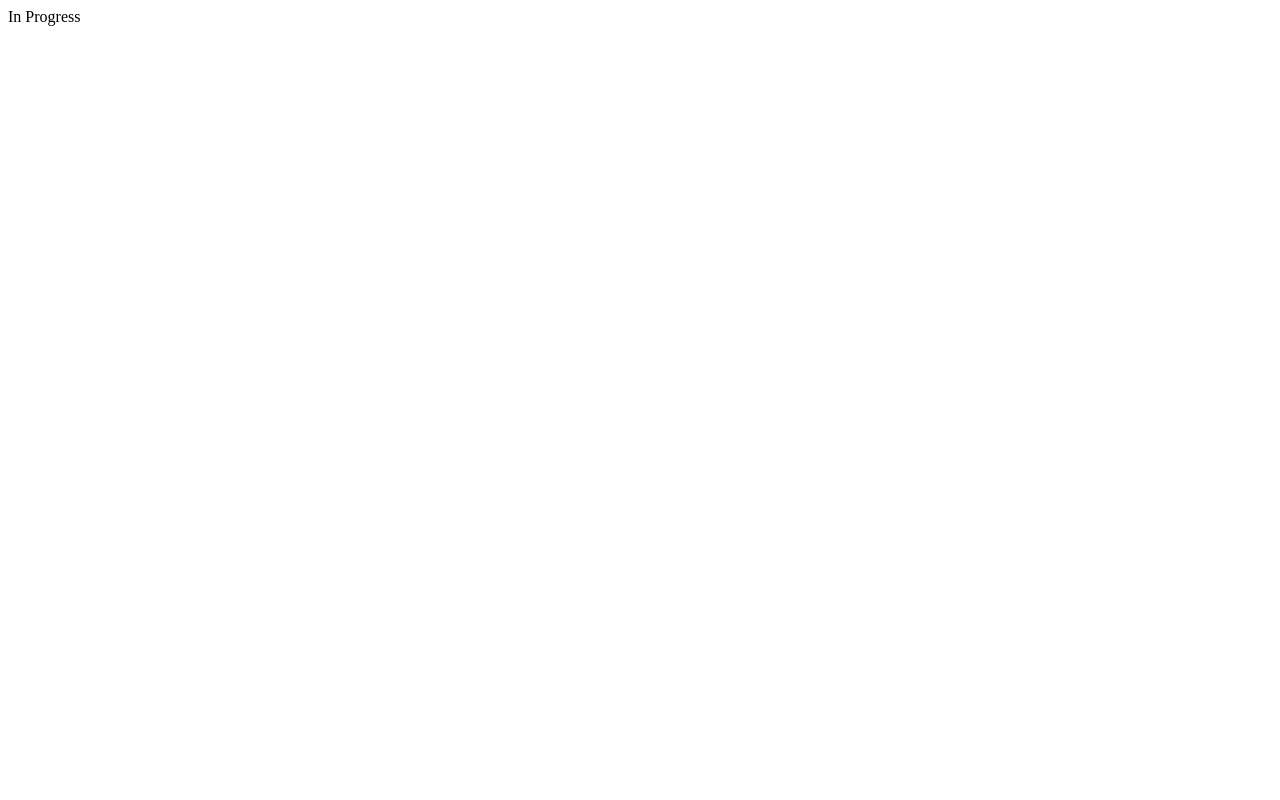
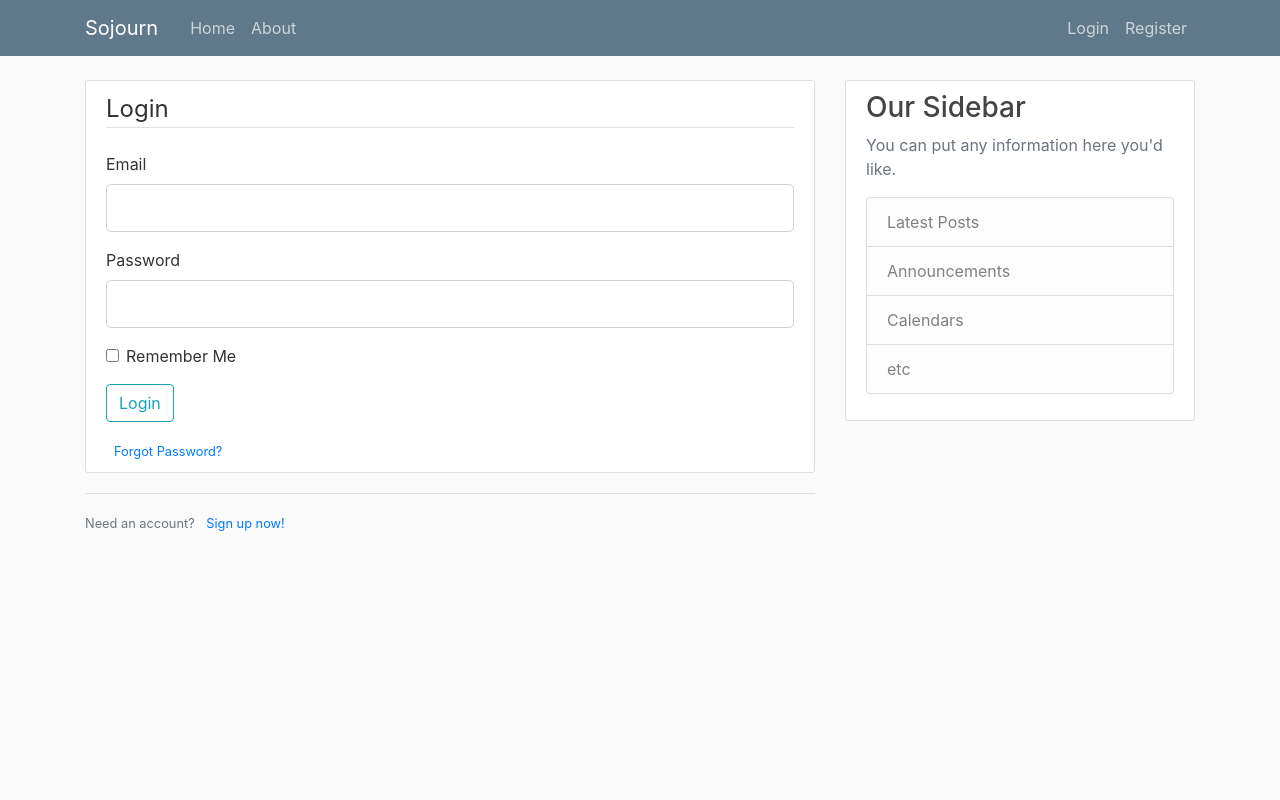
Before and after one commit to danielobembe/SoJourn, a Flask app: page /login in a window 1280 px wide. Before the commit the page is almost empty. Run offline with Flask 2, Linux system fonts and the light colour scheme; some libraries are stand-ins or nearby versions.

Commit message:
Form validation on register and login forms

```diff
--- a/sojourn.py
+++ b/sojourn.py
@@ -37,9 +37,15 @@ def register():
         return redirect(url_for('index'))
     return render_template('register.html', title='Register', form=form)
 
-@app.route('/login')
+@app.route('/login', methods=['GET', 'POST'])
 def login():
     form = LoginForm()
+    if form.validate_on_submit():
+        if form.email.data == 'admin@blog.com' and form.password.data == 'password':
+            flash('You have been logged in!', 'success')
+            return redirect(url_for('index'))
+        else:
+            flash('Login unsuccessful. Please check username and password', 'danger')
     return render_template('login.html', title='Login', form=form)
 
 if __name__ == '__main__':
--- a/templates/base.html
+++ b/templates/base.html
@@ -26,13 +26,13 @@
           </button>
           <div class="collapse navbar-collapse" id="navbarToggle">
             <div class="navbar-nav mr-auto">
-              <a class="nav-item nav-link" href="/">Home</a>
-              <a class="nav-item nav-link" href="/about">About</a>
+              <a class="nav-item nav-link" href="{{ url_for('index') }}">Home</a>
+              <a class="nav-item nav-link" href="{{ url_for('about') }}">About</a>
             </div>
             <!-- Navbar Right Side -->
             <div class="navbar-nav">
-              <a class="nav-item nav-link" href="/login">Login</a>
-              <a class="nav-item nav-link" href="/register">Register</a>
+              <a class="nav-item nav-link" href="{{ url_for('login') }}">Login</a>
+              <a class="nav-item nav-link" href="{{ url_for('register') }}">Register</a>
             </div>
           </div>
         </div>
--- a/templates/login.html
+++ b/templates/login.html
@@ -1 +1,57 @@
-In Progress
+{% extends 'base.html' %}
+
+{% block content %}
+    <div class="content-section">
+        <form method="POST" action="">
+            {{ form.hidden_tag() }}
+
+            <fieldset class="form-group">
+                <legend class="border-bottom mb-4">Login</legend>
+
+                <div class="form-group">
+                    {{ form.email.label(class="form-control-label") }}
+                    {% if form.email.errors %}
+                        {{ form.email(class="form-control form-control-lg is-invalid")}}
+                        <div class="invalid-feedback">
+                            {% for error in form.email.errors %}
+                                <span>{{ error }} </span>
+                            {% endfor %}
+                        </div>
+                    {% else %}
+                        {{ form.email(class="form-control form-control-lg")}}
+                    {% endif %}
+                </div>
+                <div class="form-group">
+                    {{ form.password.label(class="form-control-label") }}
+                    {% if form.password.errors %}
+                        {{ form.password(class="form-control form-control-lg is-invalid")}}
+                        <div class="invalid-feedback">
+                            {% for error in form.password.errors %}
+                                <span>{{ error }} </span>
+                            {% endfor %}
+                        </div>
+                    {% else %}
+                        {{ form.password(class="form-control form-control-lg")}}
+                    {% endif %}
+                </div>
+                <div class="form-check">
+                    {{ form.remember(class="form-check-input")}}
+                    {{ form.remember.label(class="form-check-label")}}
+                </div>
+            </fieldset>
+            <div class="form-group">
+                {{ form.submit(class="btn btn-outline-info") }}
+            </div>
+            <small class="text-muted ml-2">
+                <a href="#">Forgot Password?</a>
+            </small>
+        </form>
+    </div>
+    <div class="border-top pt-3">
+        <small class="text-muted">
+            Need an account? <a class="ml-2" href="{{ url_for('register') }}">
+                Sign up now!
+            </a>
+        </small>
+    </div>
+{% endblock content %}
```
Also changed, not shown: templates/register.html (+40 -4 lines), forms.py (line endings or trailing spaces).
